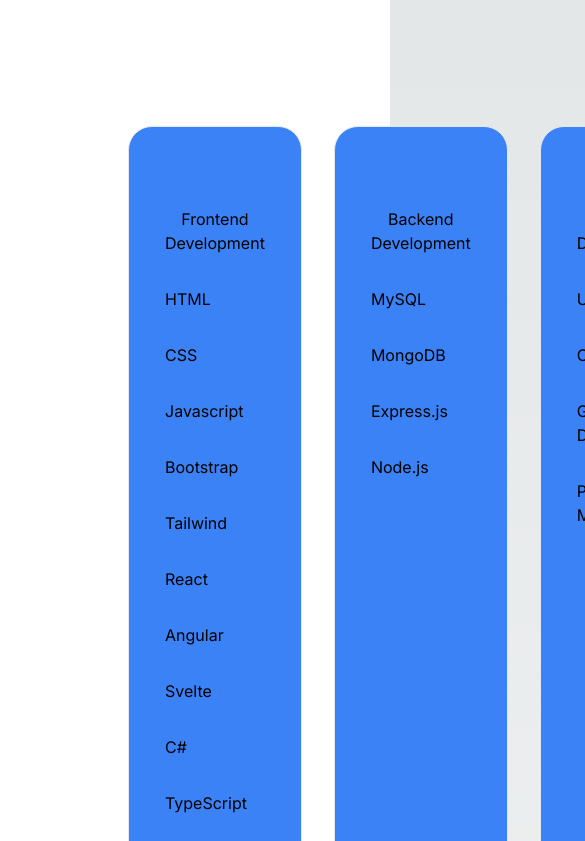
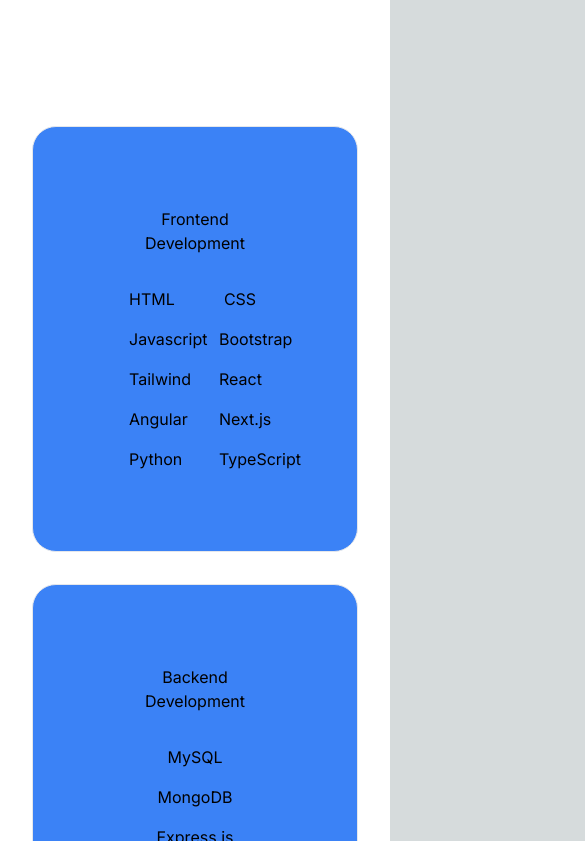
Before and after one commit to mikebashford/my-portfolio-page, a Next.js app: page / in a window 390 px wide. Shown: the part 1363-2204 px from the top of the page, 585 px wide, since content can reach past the window. Built offline with nearby package versions, Linux system fonts and the light colour scheme.

Commit message:
Styled experience section for responsiveness

```diff
--- a/app/experience/page.tsx
+++ b/app/experience/page.tsx
@@ -1,105 +1,105 @@
 export default async function Experience() {
   return (
-    <div class="grid grid-flow-col gap-8 mx-32">
-      <div class=" bg-blue-500 px-9 py-20 border rounded-3xl hover:bg-transparent hover:border-blue:700 hover:text-blue-500">
+    <div class="grid grid-flow-col gap-8 mx-32 max-md:grid-flow-dense max-md:mx-8">
+      <div class=" bg-blue-500 px-24 py-20 border rounded-3xl hover:bg-transparent hover:border-blue:700 hover:text-blue-500 text-center">
         <h3 className="text-center mb-8">Frontend Development</h3>
-        <div class="grid grid-col-1 gap-y-8">
-          <article class="flex gap-4">
+        <div class="grid grid-flow-dense grid-cols-2 gap-y-4 gap-x-4 max-md:gap-x-12">
+          <article class="col-span-1">
             <div>
               <h5>HTML</h5>
             </div>
           </article>
-          <article class="flex gap-4">
+          <article class="col-span-1">
             <div>
               <h5>CSS</h5>
             </div>
           </article>
-          <article class="flex gap-4">
+          <article class="col-span-1">
             <div>
               <h5>Javascript</h5>
             </div>
           </article>
-          <article class="flex gap-4">
+          <article class=" col-span-1">
             <div>
               <h5>Bootstrap</h5>
             </div>
           </article>
-          <article class="flex gap-4">
+          <article class="col-span-1">
             <div>
               <h5>Tailwind</h5>
             </div>
           </article>
-          <article class="flex gap-4">
+          <article class="col-span-1">
             <div>
               <h5>React</h5>
             </div>
           </article>
-          <article class="flex gap-4">
+          <article class="col-span-1">
             <div>
               <h5>Angular</h5>
             </div>
           </article>
-          <article class="flex gap-4">
+          <article class="col-span-1">
             <div>
-              <h5>Svelte</h5>
+              <h5>Next.js</h5>
             </div>
           </article>
-          <article class="flex gap-4">
+          <article class="col-span-1">
             <div>
-              <h5>C#</h5>
+              <h5>Python</h5>
             </div>
           </article>
-          <article class="flex gap-4">
+          <article class="col-span-1">
             <div>
               <h5>TypeScript</h5>
             </div>
           </article>
         </div>
       </div>
-      <div class=" bg-blue-500 px-9 py-20 border rounded-3xl hover:bg-transparent hover:border-blue:700 hover:text-blue-500">
+      <div class=" bg-blue-500 px-24 py-20 border rounded-3xl hover:bg-transparent hover:border-blue:700 hover:text-blue-500 text-center">
         <h3 className="text-center mb-8">Backend Development</h3>
-        <div class="grid grid-col-1 gap-y-8">
-          <article class="flex gap-4">
+        <div class="grid grid-col-1 gap-y-4">
+          <article class="">
             <div>
               <h5>MySQL</h5>
             </div>
           </article>
-          <article class="flex gap-4">
+          <article class="">
             <div>
               <h5>MongoDB</h5>
             </div>
           </article>
-          <article class="flex gap-4">
+          <article class="">
             <div>
               <h5>Express.js</h5>
             </div>
           </article>
-          <article class="flex gap-4">
+          <article class="">
             <div>
               <h5>Node.js</h5>
             </div>
           </article>
         </div>
       </div>
-      <div class=" bg-blue-500 px-9 py-20 border rounded-3xl hover:bg-transparent hover:border-blue:700 hover:text-blue-500">
+      <div class=" bg-blue-500 px-24 py-20 border rounded-3xl hover:bg-transparent hover:border-blue:700 hover:text-blue-500 text-center">
         <h3 className="text-center mb-8">Game Development</h3>
-        <div class="grid grid-col-1 gap-y-8">
-          <article class="flex gap-4">
+        <div class="grid grid-col-1 gap-y-4">
+          <article class="">
             <div>
               <h5>Unity</h5>
             </div>
           </article>
-          <article class="flex gap-4">
+          <article class="">
             <div>
               <h5>C#</h5>
             </div>
           </article>
-          <article class="flex gap-4">
+          <article class="">
             <div>
               <h5>Game Design</h5>
             </div>
           </article>
-          <article class="flex gap-4">
+          <article class="">
             <div>
               <h5>Project Management</h5>
             </div>
```
